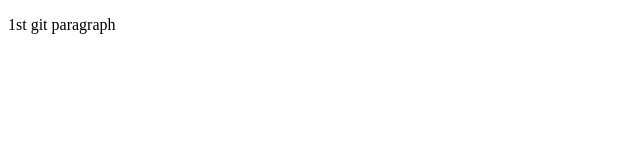
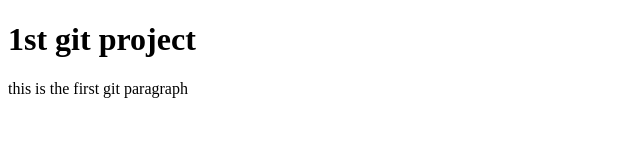
Before and after one commit to shishupal-kr/learn-git, a plain HTML site: page index.html in a window 1280 px wide. Shown: the whole page, without its empty margins (0-640 px from the left). Drawn offline with Linux system fonts and the light colour scheme.

Commit message:
add heading & paragraph

```diff
--- a/index.html
+++ b/index.html
@@ -5,6 +5,7 @@
     <title> Git Learning</title>
 </head>
 <body>
-<p>1st git paragraph</p>
+<h1>1st git project</h1>
+<p>this is the first git paragraph</p>
 </body>
 </html>
```
